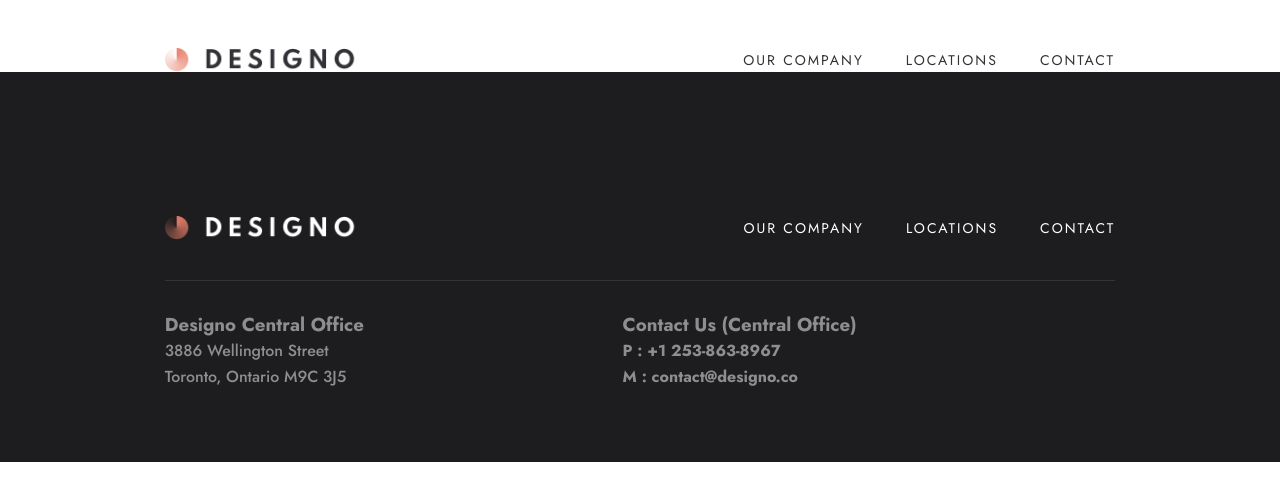
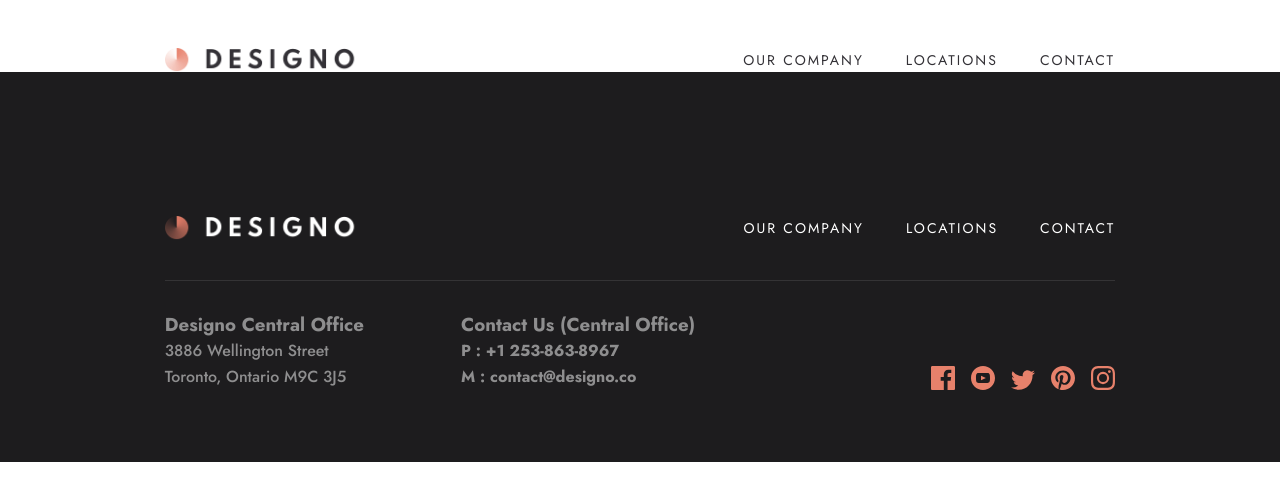
Before and after one commit to zowieerickson/designo-multi-page-website, a React (Vite) app: page / in a window 1280 px wide. Shown: the top 500 px of the page. Built offline with nearby package versions, Linux system fonts and the light colour scheme.

Commit message:
Add social icons to footer and adjust spacing in footer contact section

```diff
--- a/package.json
+++ b/package.json
@@ -11,7 +11,8 @@
   },
   "dependencies": {
     "react": "^18.2.0",
-    "react-dom": "^18.2.0"
+    "react-dom": "^18.2.0",
+    "vite-plugin-svgr": "^3.2.0"
   },
   "devDependencies": {
     "@types/react": "^18.2.15",
--- a/src/components/Footer.jsx
+++ b/src/components/Footer.jsx
@@ -1,5 +1,10 @@
 import Nav from "./Nav"
 import LightLogo from "../assets/shared/desktop/logo-light.png"
+import {ReactComponent as FacebookLogo} from "../assets/shared/desktop/icon-facebook.svg"
+import {ReactComponent as YoutubeLogo} from "../assets/shared/desktop/icon-youtube.svg"
+import {ReactComponent as TwitterLogo} from "../assets/shared/desktop/icon-twitter.svg"
+import {ReactComponent as PinterestLogo} from "../assets/shared/desktop/icon-pinterest.svg"
+import {ReactComponent as InstagramLogo} from "../assets/shared/desktop/icon-instagram.svg"
 import "../styles/footer.css"
 
 export default function Footer() {
@@ -18,8 +23,12 @@ export default function Footer() {
                     <p ><strong><a href="mailto:contact@designo.co">M : contact@designo.co</a></strong></p>
                 </div>
                 <div className="contact-social">
-
-                </div>
+                  <FacebookLogo />
+                  <YoutubeLogo />
+                  <TwitterLogo />
+                  <PinterestLogo />
+                  <InstagramLogo />
+              </div>
             </section>
         </footer>
     )
--- a/src/styles/footer.css
+++ b/src/styles/footer.css
@@ -17,5 +17,16 @@
     padding-top: 31px;
     font-weight: 500;
     line-height: 26px; /* 162.5% */
+}
+
+.contact-address, .contact-methods {
     opacity: 0.5;
 }
+
+.contact .contact-social {
+    display: flex;
+    align-items: flex-end;
+    justify-content: flex-end;
+    flex-basis: 34%;
+    gap: 1em;
+}
--- a/vite.config.js
+++ b/vite.config.js
@@ -1,7 +1,8 @@
 import { defineConfig } from 'vite'
 import react from '@vitejs/plugin-react-swc'
+import svgr from "vite-plugin-svgr";
 
 // https://vitejs.dev/config/
 export default defineConfig({
-  plugins: [react()],
+  plugins: [svgr(), react()],
 })
```
Also changed, not shown: 1 other file (tests, documents, lock files or other folders).
